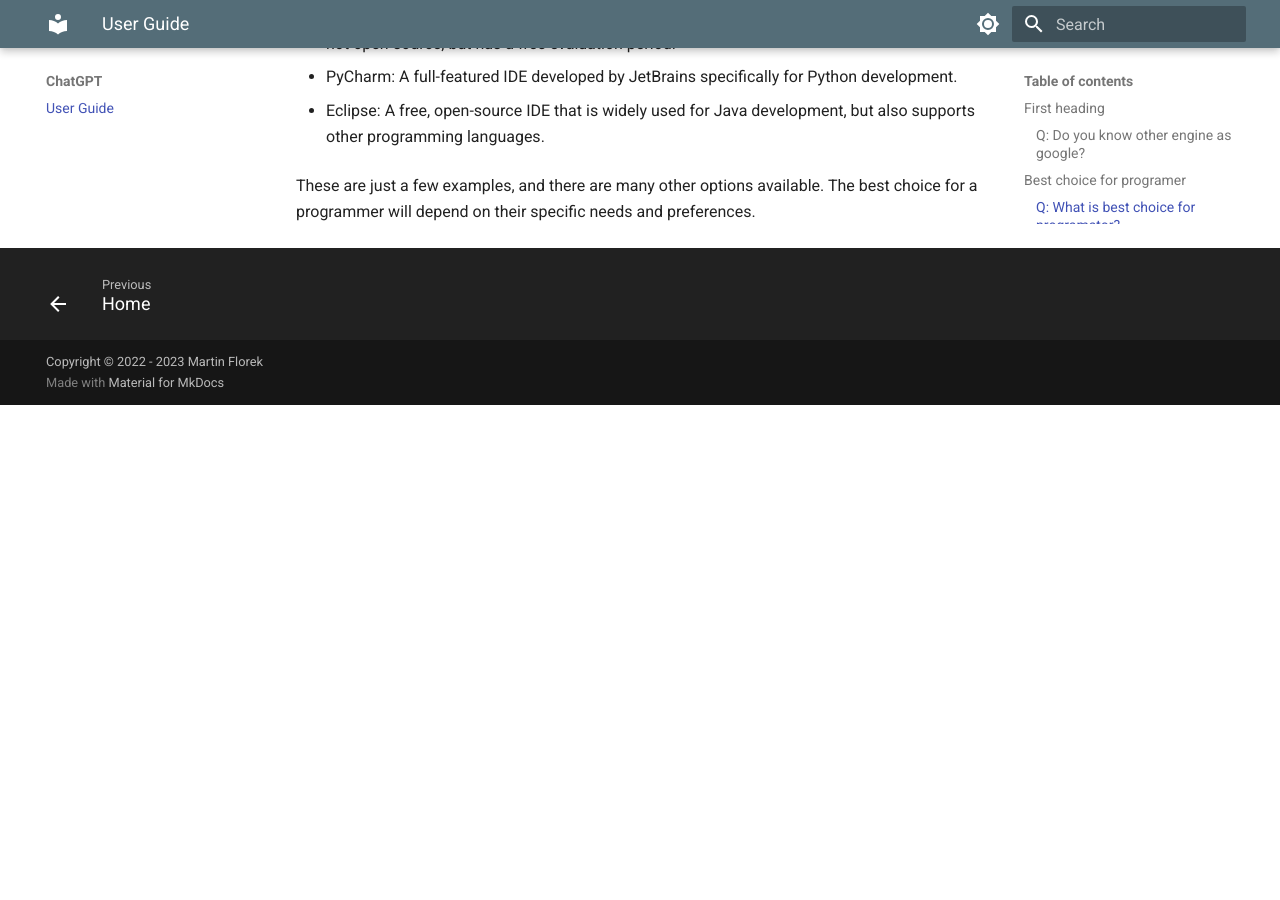
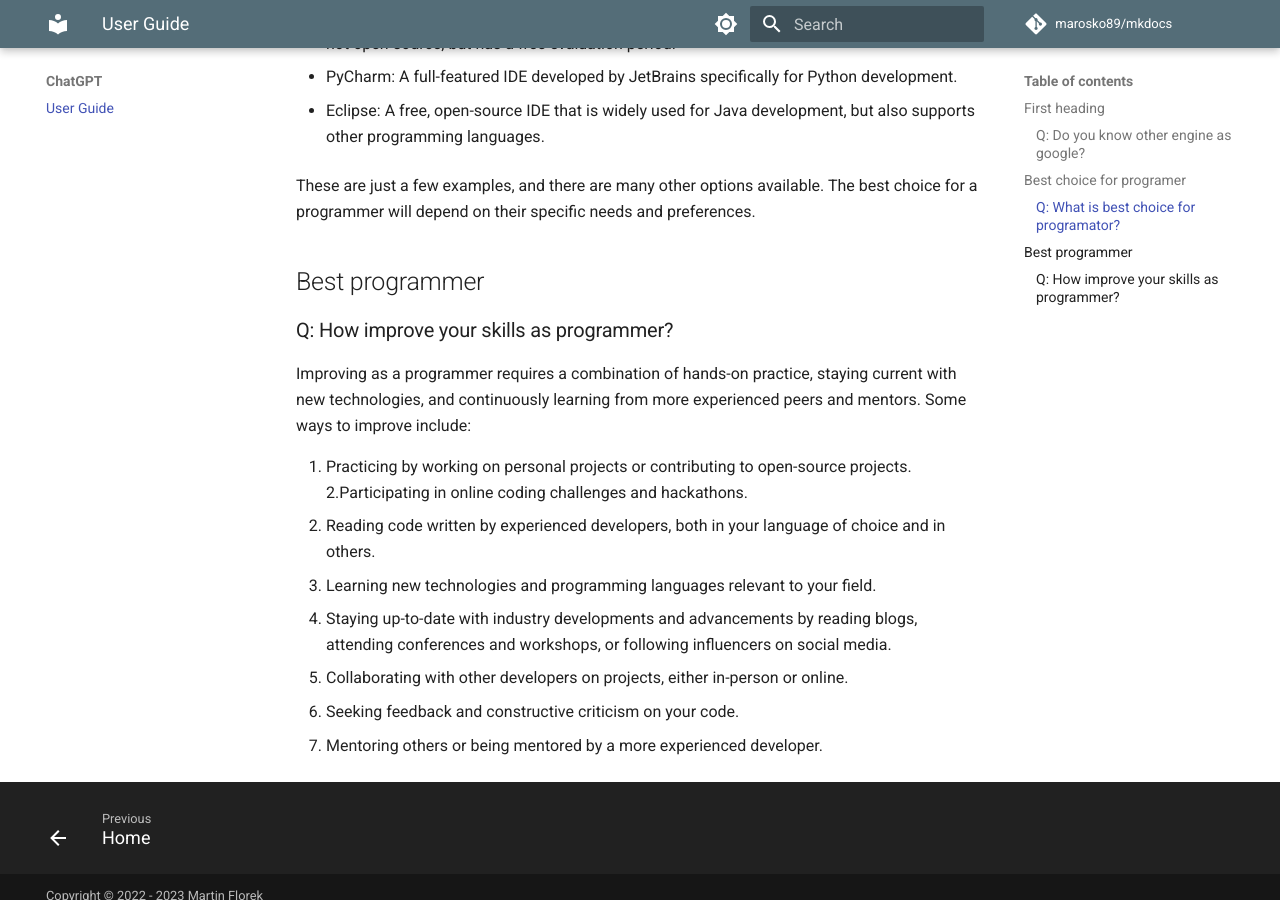
Before and after one commit to marosko89/mkdocs, an MkDocs documentation site: the page built from docs/q.md, in a window 1280 px wide and 900 px high, scrolled down 1013 px. Built offline with MkDocs 1.6.1 and Material for MkDocs 9.7.7, drawn with Linux system fonts in a browser that asks for light colours; comment, search, counter and statistics services are not loaded; the version menu is left out; before the commit the page ends 1418 px from its top, so only the background shows below that.

```diff
--- a/docs/new_page.md
+++ b/docs/q.md
@@ -30,3 +30,17 @@ The best choice for a programmer will depend on many factors, including their pe
 - Eclipse: A free, open-source IDE that is widely used for Java development, but also supports other programming languages.
 
 These are just a few examples, and there are many other options available. The best choice for a programmer will depend on their specific needs and preferences.
+
+## Best programmer
+### Q: How improve your skills as programmer?
+
+Improving as a programmer requires a combination of hands-on practice, staying current with new technologies, and continuously learning from more experienced peers and mentors. Some ways to improve include:
+
+1. Practicing by working on personal projects or contributing to open-source projects.
+2.Participating in online coding challenges and hackathons.
+3. Reading code written by experienced developers, both in your language of choice and in others.
+4. Learning new technologies and programming languages relevant to your field.
+5. Staying up-to-date with industry developments and advancements by reading blogs, attending conferences and workshops, or following influencers on social media.
+6. Collaborating with other developers on projects, either in-person or online.
+7. Seeking feedback and constructive criticism on your code.
+8. Mentoring others or being mentored by a more experienced developer.
--- a/mkdocs.yml
+++ b/mkdocs.yml
@@ -1,4 +1,12 @@
 site_name: Docs
+site_url: https://github.com/marosko89/mkdocs
+site_description: Markdown env.
+site_author: Martin Florek
+
+# Repository
+repo_name: marosko89/mkdocs
+repo_url: https://github.com/marosko89/mkdocs
+edit_uri: ""
 
 # Copyright
 copyright: Copyright &copy; 2022 - 2023 Martin Florek
@@ -6,6 +14,7 @@ copyright: Copyright &copy; 2022 - 2023 Martin Florek
 # Configuration
 theme:
   name: material
+  custom_dir: overrides
   palette:
     # Palette toggle for light mode
     - scheme: default
@@ -29,9 +38,20 @@ theme:
   features:
     - navigation.footer
     - navigation.tabs
+    - search.highlight
+    - search.share
+    - search.suggest
+
+# # Plugins
+# plugins:
+#   - search:
+#       separator: '[\s\-,:!=\[\]()"`/]+|\.(?!\d)|&[lg]t;|(?!\b)(?=[A-Z][a-z])'
+extra:
+  version:
+    provider: mike
 
 # Page tree
 nav:
   - Home: index.md
   - ChatGPT:
-      - User Guide: new_page.md
+      - User Guide: q.md
--- /dev/null
+++ b/overrides/main.html
@@ -0,0 +1,8 @@
+{% extends "base.html" %}
+
+{% block outdated %}
+You're not viewing the latest version.
+<a href="{{ '../' ~ base_url }}">
+    <strong>Click here to go to latest.</strong>
+</a>
+{% endblock %}
```
Also changed, not shown: README.md (+3 -2 lines), 2 other files.
